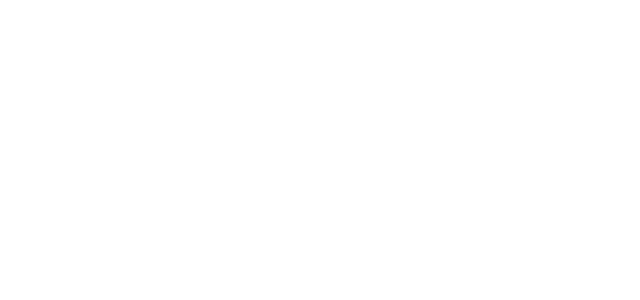
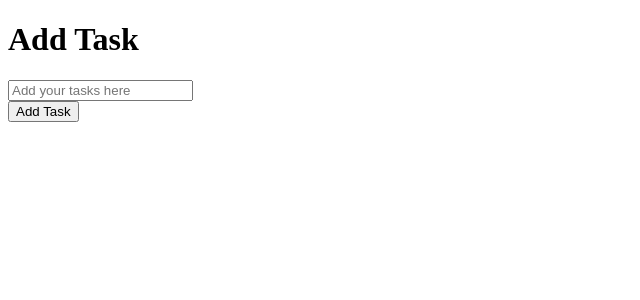
Before and after one commit to Vima1999green/To-Do-List, a React (Create React App) app in the folder FrontEnd/to_do_list/: page / in a window 1280 px wide. Shown: the top 300 px of the page, without its empty margins (0-640 px from the left). Built offline with nearby package versions, Linux system fonts and the light colour scheme.

Commit message:
add task component created to add tasks

```diff
--- a/FrontEnd/to_do_list/src/App.js
+++ b/FrontEnd/to_do_list/src/App.js
@@ -1,5 +1,11 @@
+import AddTask from "./components/AddTask";
+
 function App() {
-  return <div className="App"></div>;
+  return (
+    <div className="App">
+      <AddTask />
+    </div>
+  );
 }
 
 export default App;
--- /dev/null
+++ b/FrontEnd/to_do_list/src/components/AddTask.js
@@ -0,0 +1,24 @@
+import React, { useState } from "react";
+
+function AddTask() {
+  const [addedTask, setAddedTask] = useState("");
+  return (
+    <div className="add-Task-Container">
+      <div className="topic-Container">
+        <h1>Add Task</h1>
+      </div>
+      <div className="inputField-Container">
+        <input
+          type="text"
+          placeholder="Add your tasks here"
+          onChange={(e) => setAddedTask(e.target.value)}
+        />
+      </div>
+      <div className="button-Container">
+        <button>Add Task</button>
+      </div>
+    </div>
+  );
+}
+
+export default AddTask;
```
